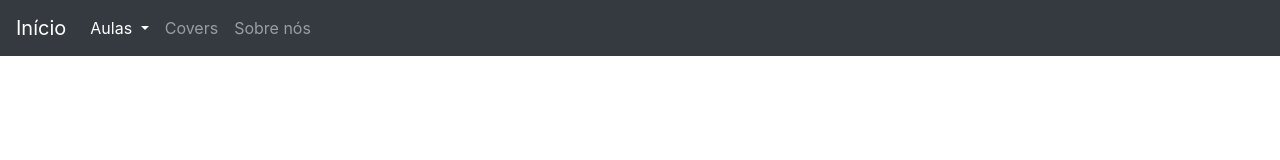
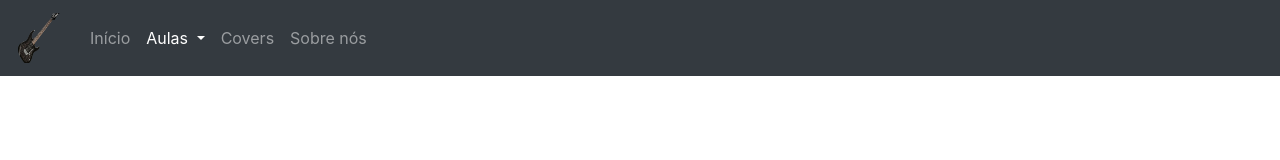
Before and after one commit to jkcosti/guitarinsight, a plain HTML site: page subpage/lesson/technique.html in a window 1280 px wide. Drawn offline with Linux system fonts and the light colour scheme.

Commit message:
Add logo on all navbars

```diff
--- a/subpage/lesson/technique.html
+++ b/subpage/lesson/technique.html
@@ -12,13 +12,16 @@
 <body>
     <header class="navbar navbar-expand-sm navbar-dark bg-dark">
 
-        <a class="navbar-brand" href="../../index.html">Início</a>
-        <button class="navbar-toggler" type="button" data-toggle="collapse" data-target="#navbarTogglerDemo01" aria-controls="navbarTogglerDemo01" aria-expanded="false" aria-label="Alternar Navegação">
-            <span class="navbar-toggler-icon"></span>
-        </button>
+            <a class="navbar-brand" href="../../index.html"><img src="../../img/logo.png" width="50" height="50"></a>
+            <button class="navbar-toggler" type="button" data-toggle="collapse" data-target="#navbarTogglerDemo01" aria-controls="navbarTogglerDemo01" aria-expanded="false" aria-label="Alterna navegação">
+                    <span class="navbar-toggler-icon"></span>
+            </button>
 
-        <div class="collape navbar-collapse" id="navbarTogglerDemo01">
-            <ul class="navbar-nav mr-auto mt-2 mt-lg-0">
+            <div class="collapse navbar-collapse" id="navbarTogglerDemo01">
+                <ul class="navbar-nav mr-auto mt-2 mt-lg-0">
+                    <li class="nav-item">
+                        <a class="nav-link" href="../../index.html">Início</a>
+                    </li>
                 <li class="nav-item dropdown active">
                     <a class="nav-link dropdown-toggle" id="navbardrop" data-toggle="dropdown" href="#">Aulas
                         <span class="caret"></span></a>
```
Also changed, not shown: subpage/lesson/stage.html (+4 -2 lines), subpage/lesson/theory.html (+9 -6 lines).
